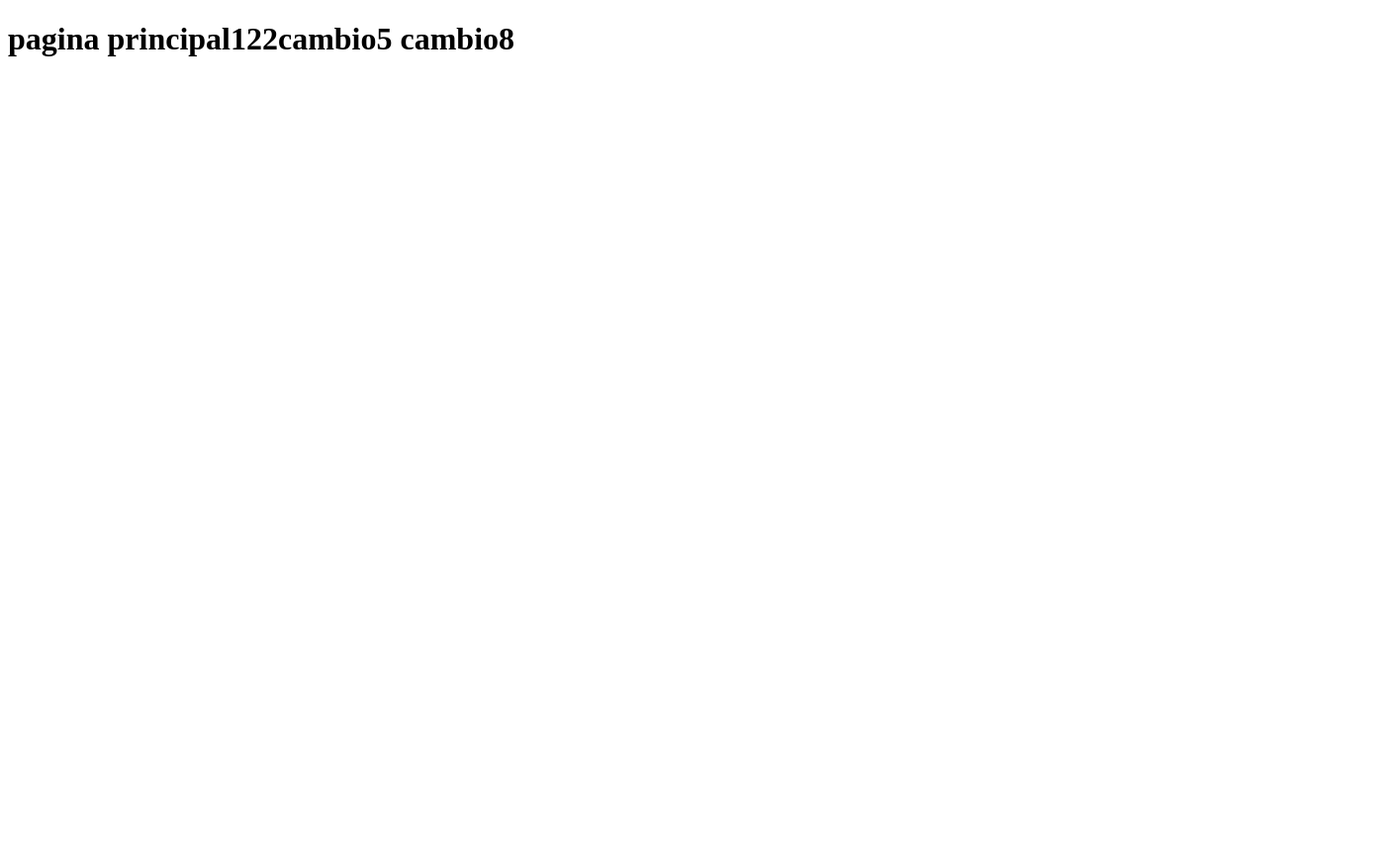
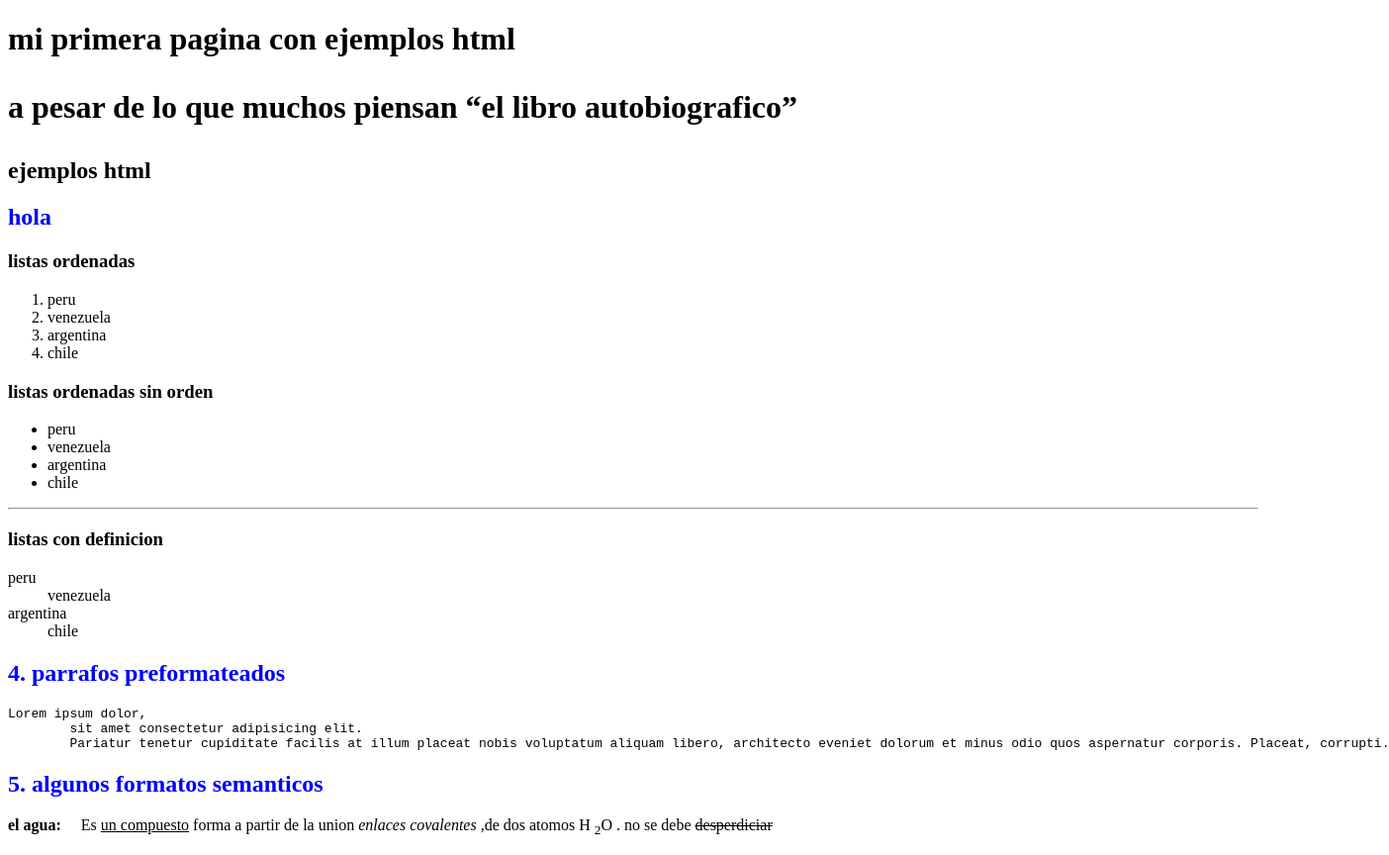
Before and after one commit to Dbcooper12/2021_Dise-oWeb, a plain HTML site: page sesion10/index.html in a window 1280 px wide. Shown: the whole page at 99% size, 1404 px wide, since content can reach past the window. Before the commit the page ends 800 px from the top, so only its background shows below. Drawn offline with Linux system fonts and the light colour scheme.

Commit message:
session10

```diff
--- a/sesion10/index.html
+++ b/sesion10/index.html
@@ -7,9 +7,42 @@
     <title>Document</title>
 </head>
 <body>
-    <h1>pagina principal122cambio5
-        cambio8
+    <h1>mi primera pagina con ejemplos html
+    <p>a pesar de lo que muchos piensan <q>el libro autobiografico</q> </p>
 
     </h1>
+    <h2>ejemplos html</h2>
+    <h2 style="color: blue;">hola</h2>
+    <h3> listas ordenadas</h3>
+    <ol>
+        <li> peru</li>
+        <li> venezuela </li>
+        <li>argentina </li>
+        <li> chile</li>
+    </ol>
+
+    <h3> listas ordenadas sin orden</h3>
+    <ul>
+        <li> peru</li>
+        <li> venezuela </li>
+        <li>argentina </li>
+        <li> chile</li>
+    </ul>
+<hr>
+    <h3> listas con definicion</h3>
+    <dl>
+        <dt> peru</dt>
+        <dd> venezuela </dd>
+        <dt>argentina </dt>
+        <dd> chile</dd>
+    </dl>
+
+    <h2 style="color: blue;"> 4. parrafos preformateados</h2>
+    <pre>Lorem ipsum dolor,
+        sit amet consectetur adipisicing elit.
+        Pariatur tenetur cupiditate facilis at illum placeat nobis voluptatum aliquam libero, architecto eveniet dolorum et minus odio quos aspernatur corporis. Placeat, corrupti.</pre>
+
+        <h2 style="color: blue;">5. algunos formatos semanticos</h2>
+        <p><b>el agua:</b>&nbsp;&nbsp;&nbsp;&nbsp;&nbsp;Es <u>un compuesto</u> forma a partir de la union <i>enlaces covalentes</i> ,de dos atomos H <sub>2</sub>O . no se debe <s>desperdiciar</s></p>
 </body>
 </html>
```
Also changed, not shown: sesion10/cv.html (added, +57 -0 lines).
